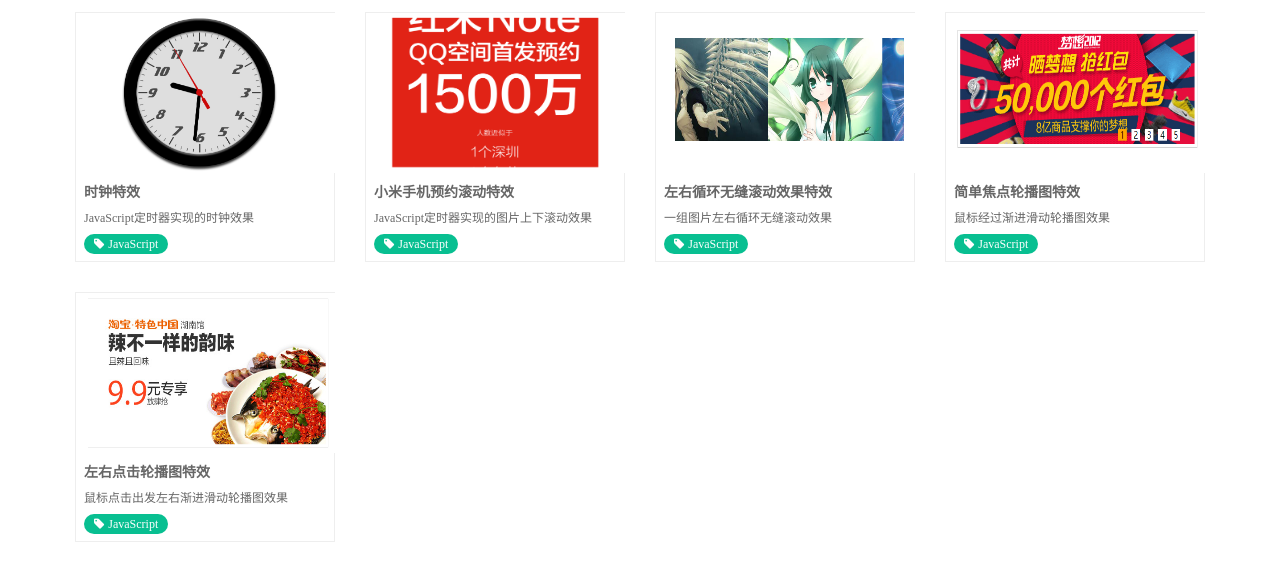
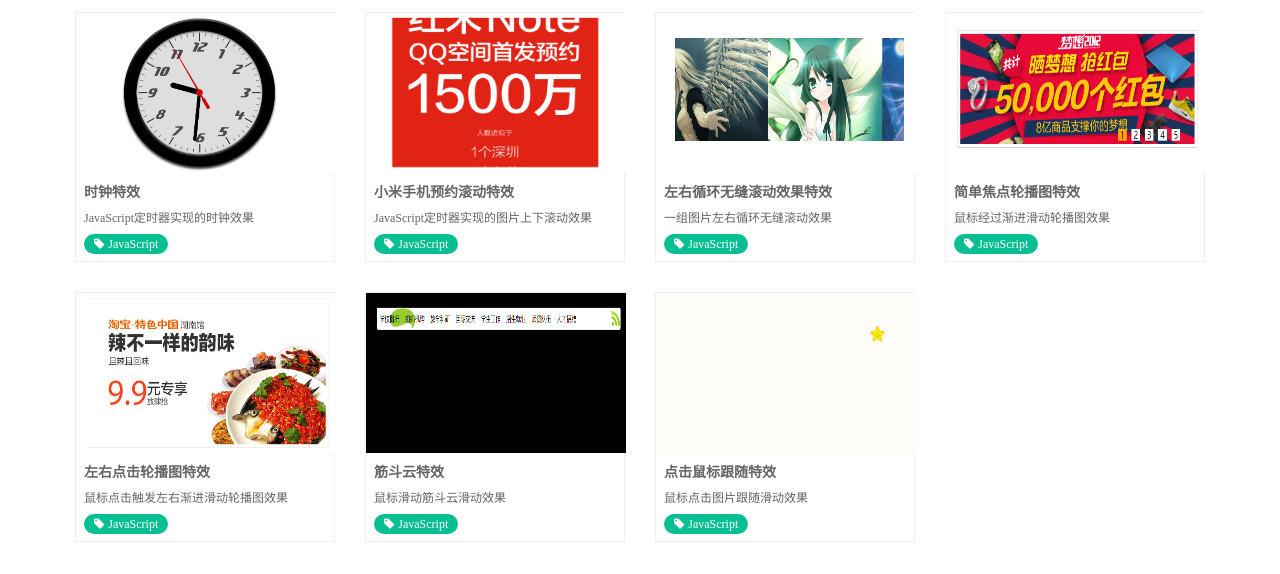
Before and after one commit to Sesshoumaru/web-effects, a plain HTML site: page index.html in a window 1280 px wide. Shown: the part 122-696 px from the top of the page. Drawn offline with Linux system fonts and the light colour scheme.

Commit message:
add mouse effect

```diff
--- a/index.html
+++ b/index.html
@@ -101,7 +101,35 @@
                     <div class="title clearfix">
                         <h3 class="fl">左右点击轮播图特效</h3>
                     </div>
-                    <p class="remark">鼠标点击出发左右渐进滑动轮播图效果</p>
+                    <p class="remark">鼠标点击触发左右渐进滑动轮播图效果</p>
+                    <div class="tags">
+                        <span><i class="fa fa-tag"></i>JavaScript</span>
+                    </div>
+                </div>
+            </li>
+            <li class="item">
+                <a href="筋斗云/index.html" target="_blank">
+                    <img src="images/筋斗云.png" alt="筋斗云效果">
+                </a>
+                <div class="description">
+                    <div class="title clearfix">
+                        <h3 class="fl">筋斗云特效</h3>
+                    </div>
+                    <p class="remark">鼠标滑动筋斗云滑动效果</p>
+                    <div class="tags">
+                        <span><i class="fa fa-tag"></i>JavaScript</span>
+                    </div>
+                </div>
+            </li>
+            <li class="item">
+                <a href="点击鼠标跟随/index.html" target="_blank">
+                    <img src="images/鼠标跟随.gif" alt="点击鼠标跟随效果">
+                </a>
+                <div class="description">
+                    <div class="title clearfix">
+                        <h3 class="fl">点击鼠标跟随特效</h3>
+                    </div>
+                    <p class="remark">鼠标点击图片跟随滑动效果</p>
                     <div class="tags">
                         <span><i class="fa fa-tag"></i>JavaScript</span>
                     </div>
```
Also changed, not shown: 点击鼠标跟随/css/index.css (added, +7 -0 lines), 点击鼠标跟随/index.html (added, +12 -0 lines), 点击鼠标跟随/js/index.js (added, +19 -0 lines), images/筋斗云.png (added), images/鼠标跟随.gif (added), 点击鼠标跟随/images/star.jpg (added).
